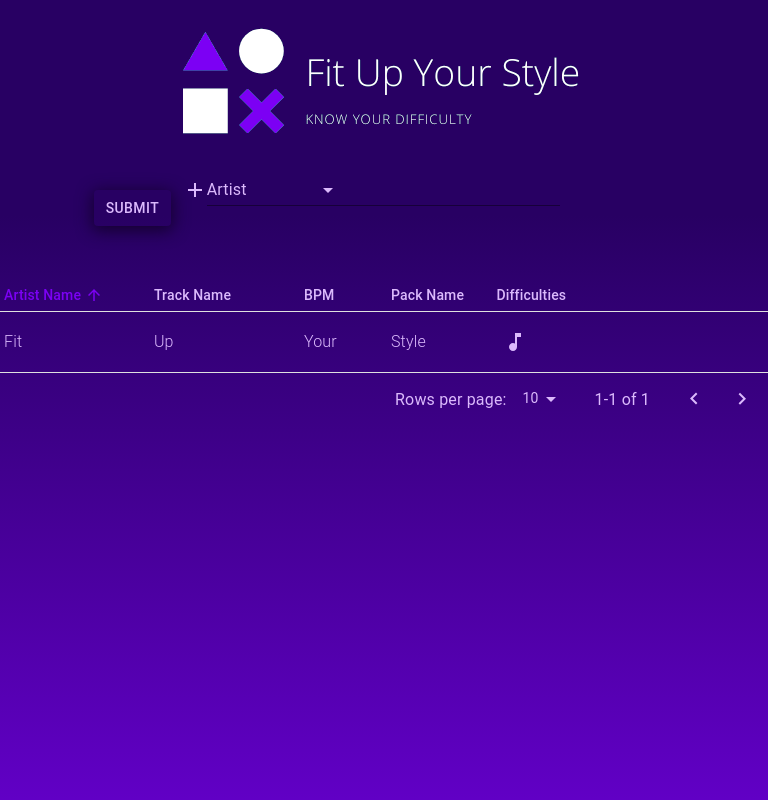
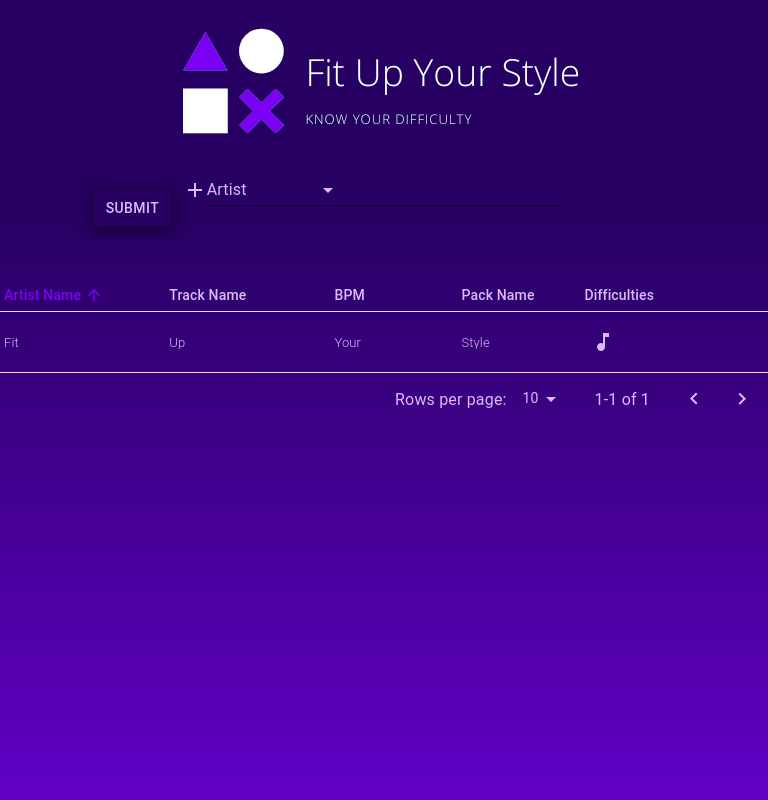
Before and after one commit to changodb/itg-frontend, a React (Create React App) app: page / in a window 768 px wide. Shown: the top 800 px of the page. Built offline with nearby package versions, Linux system fonts and the light colour scheme.

Commit message:
fixed jumping columns (#28)

```diff
--- a/src/App.css
+++ b/src/App.css
@@ -114,6 +114,7 @@ body {
 /* Mui Classes */
 .MuiListItem-gutters {
     padding: 2px;
+    text-transform: capitalize;
 }
 .MuiExpansionPanelSummary-expandIcon {
     padding-left: 1rem;
@@ -131,9 +132,11 @@ body {
 .MuiTypography-body1 {
     font-size: medium;
     font-weight: 400;
-    line-height: 1;
+    line-height: 1.12;
     color: #DBB9FC;
-    text-transform: capitalize;
+    overflow: hidden;
+    text-overflow: ellipsis;
+
 }
 .MuiTypography-body2 {
     font-size: medium;
@@ -151,6 +154,9 @@ body {
 .MuiTableCell-root {
     color: #DBB9FC;
     padding: 4px;
+    min-width: 75px;
+    max-width: 100px;
+
 }
 .MuiInputBase-root {
     color: #DBB9FC
@@ -257,8 +263,8 @@ body {
         background-color: inherit;
         box-shadow: none;
         margin: 0;
-        padding: 0;
         justify-content: space-between;
+
     }
     .detailsPanel {
         /* border: 1px solid red; */
@@ -276,6 +282,7 @@ body {
     }
     .MuiExpansionPanelSummary-root.Mui-expanded {
         min-height: inherit;
+
     }
     .MuiTablePagination-selectRoot {
         margin-right: 0px;
@@ -295,7 +302,7 @@ body {
 
     }
     .MuiTypography-body1 {
-    font-size: medium;
+    font-size: small;
     font-weight: 300;
     line-height: 1;
     }
```
